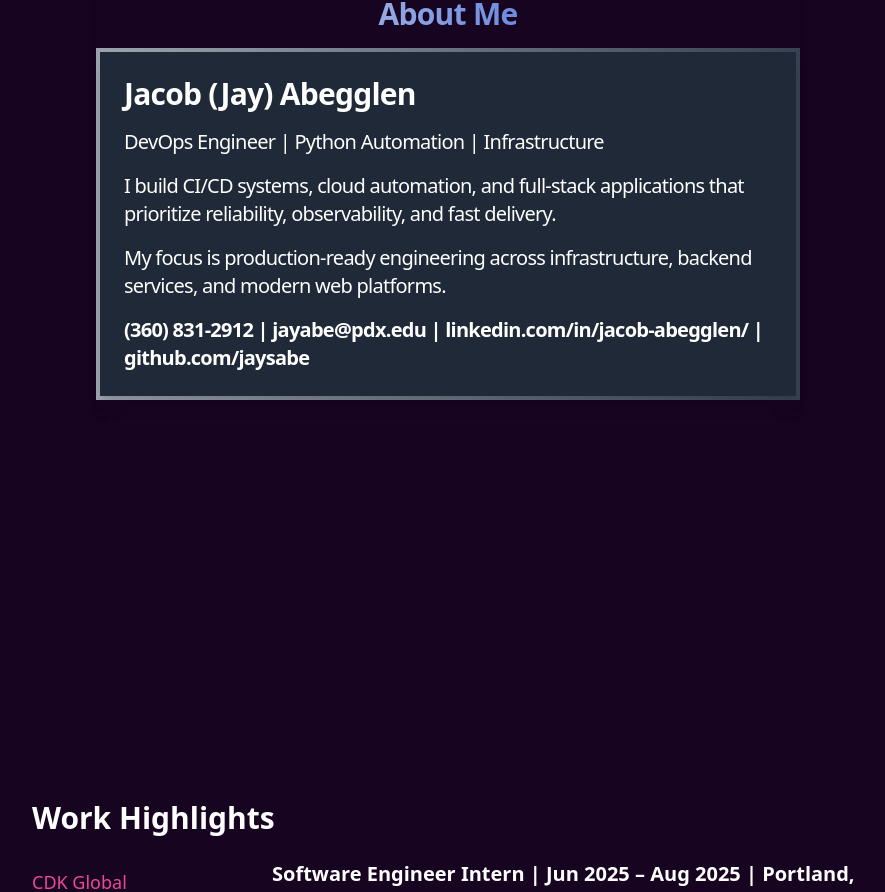
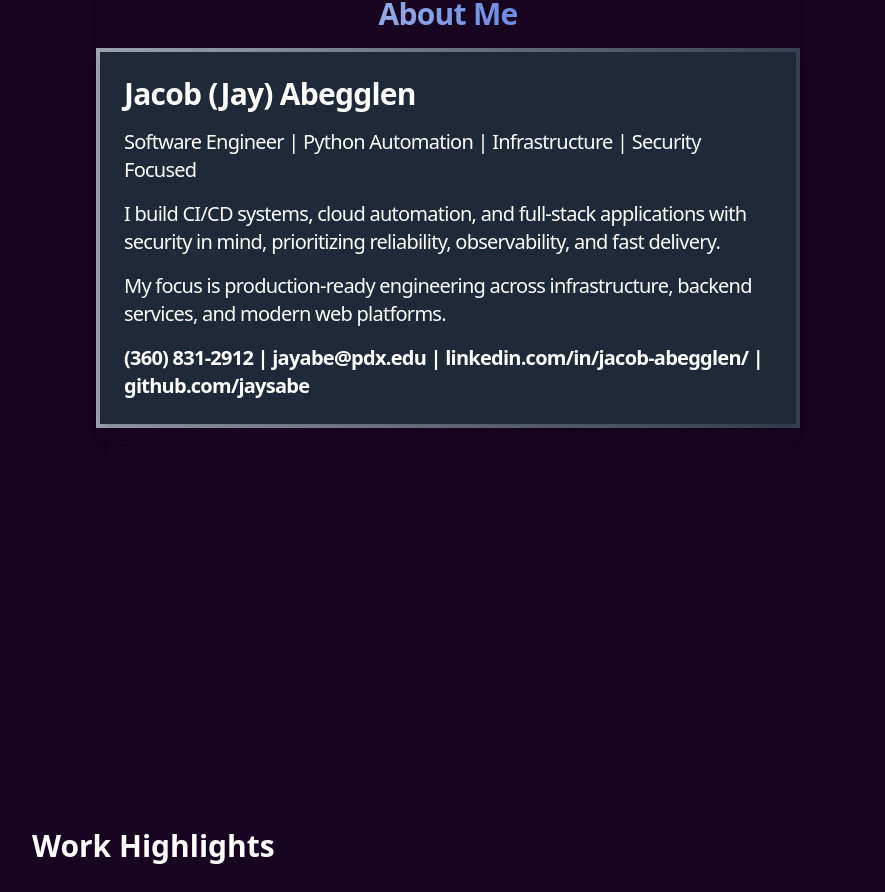
Before and after one commit to jaysabe/portfolio, a Next.js app in the folder portfolio/: page / in a window 1280 px wide. Shown: the part 1040-1932 px from the top of the page, without its empty margins (192-1077 px from the left). Built offline with nearby package versions, Linux system fonts and the light colour scheme.

Commit message:
update socials

```diff
--- a/portfolio/src/components/profile.tsx
+++ b/portfolio/src/components/profile.tsx
@@ -14,11 +14,11 @@ export const Profile = () => {
               Jacob (Jay) Abegglen
             </h1>
             <p className="mt-4 inline-block text-white-500 font-light text-xl">
-              DevOps Engineer | Python Automation | Infrastructure
+              Software Engineer | Python Automation | Infrastructure | Security Focused
             </p>
             <p className="mt-4 inline-block text-white-500 font-light text-xl">
               I build CI/CD systems, cloud automation, and full-stack
-              applications that prioritize reliability, observability, and fast
+              applications with security in mind, prioritizing reliability, observability, and fast
               delivery.
             </p>
             <p className="mt-4 inline-block text-white-500 font-light text-xl">
```
